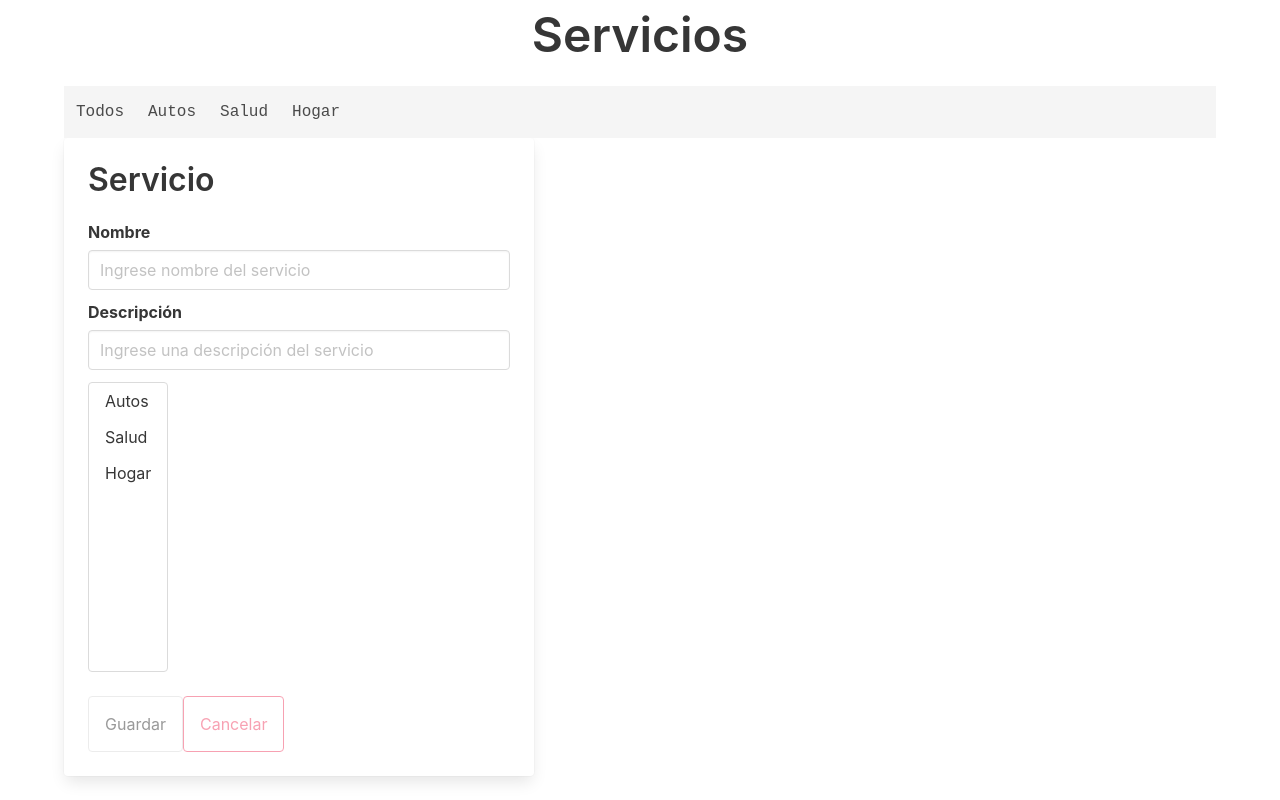
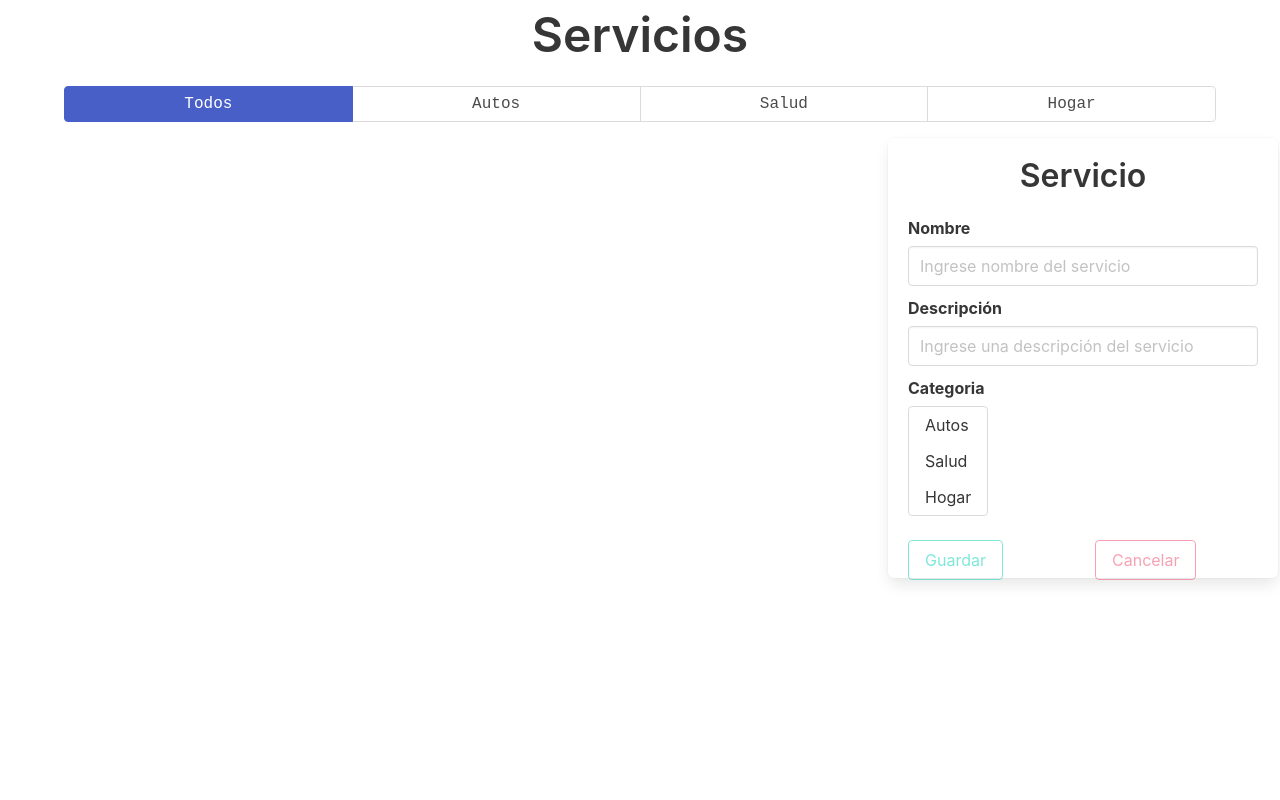
Before and after one commit to LeslyN/servicios-app, an Angular app: page / in a window 1280 px wide. Built offline with nearby package versions, Linux system fonts and the light colour scheme.

Commit message:
Changing the components design

```diff
--- a/src/app/app.component.html
+++ b/src/app/app.component.html
@@ -2,46 +2,30 @@
   <h1 class="title has-text-centered is-1 is-capitalized">Servicios</h1>
 
   <header class="header is-family-code">
-    <nav class="navbar has-background-white-ter" role="navigation" aria-label="main navigation">
-      <div class="navbar-brand">
-        <a role="button" class="navbar-burger burger" aria-label="menu" aria-expanded="false" data-target="navbarBasicExample">
-          <span aria-hidden="true"></span>
-          <span aria-hidden="true"></span>
-          <span aria-hidden="true"></span>
-        </a>
+    <div class="tabs is-toggle is-fullwidth">
+      <ul>
+        <li class="is-active"><a>Todos</a></li>
+        <li><a>Autos</a></li>
+        <li><a (click)="filterItems('Salud')">Salud</a></li>
+        <li><a>Hogar</a></li>
+      </ul>
+    </div>
+  </header>
+
+  <!-- <div class="container"> -->
+
+  <div class="columns">
+    <div class="column is-8">
+      <app-listService [valuesList]="listaServ">
+      </app-listService>
+    </div>
+    <div class="column is-one-fifth">
+      <div>
+        <app-formService (addServiceChild)="newService($event)"></app-formService>
       </div>
-
-      <div class="navbar-menu">
-        <div class="navbar-start">
-          <a class="navbar-item">
-            <h6 class="subtitle is-6">Todos</h6>
-          </a>
-          <a class="navbar-item">
-            <h6 class="subtitle is-6">Autos</h6>
-          </a>
-
-          <a class="navbar-item">
-            <h6 class="subtitle is-6">Salud</h6>
-          </a>
-          <a class="navbar-item">
-            <h6 class="subtitle is-6">Hogar</h6>
-          </a>
-        </div>
-      </div>
-    </nav>
-  </header>
-  <div class="container">
-    <div class="is-left">
-
-        <app-listService *ngFor="let serv of listaServ"
-          [valuesList]="listaServ"
-        >
-      </app-listService>
-      </div>
-
-    <div class="is-right">
-      <!-- Formulario -->
-      <app-formService (addServiceChild)="newService($event)"></app-formService>
     </div>
   </div>
+
+
+  <!-- </div> -->
 </div>
--- a/src/app/app.component.scss
+++ b/src/app/app.component.scss
@@ -1,22 +1,2 @@
 @charset "utf-8";
 @import "../../node_modules/bulma/bulma.sass";
-
-.card {
-  border-radius: 5px;
-  margin: 1em;
-}
-
-.card-footer {
-  border-radius: 0 0 5px 5px;
-}
-
-.is-color-green {
-  color: hsl(136,31,50);
-  border: 1px solid #7ebb8e;
-}
-
-.card-footer-bg {
-  background-color: #f5f5f5;
-  border: 1px solid #f5f5f5;
-  padding: 1.5em 0 0 0;
-}
--- a/src/app/app.component.ts
+++ b/src/app/app.component.ts
@@ -1,5 +1,9 @@
-import { Component } from '@angular/core';
-import { ServicesP } from './servicesP';
+import {
+  Component
+} from '@angular/core';
+import {
+  ServicesP
+} from './servicesP';
 
 @Component({
   selector: 'app-root',
@@ -14,17 +18,17 @@ export class AppComponent {
 
   values = new ServicesP();
 
+  filteredArray = [];
+
   dataUpdate() {
-    this.copia.push(
-      {
-        name: this.values.name,
-        description: this.values.description,
-        category: this.values.category
-      }
-    );
+    this.copia.push({
+      name: this.values.name,
+      description: this.values.description,
+      category: this.values.category
+    });
 
     this.listaServ = [...this.copia];
-    console.log('Lista', this.listaServ);
+    // console.log('Lista', this.listaServ);
   }
 
   newService(event) {
@@ -34,8 +38,23 @@ export class AppComponent {
     this.values.category = event.category;
 
     this.dataUpdate();
+    // console.log('Copia', this.copia);
+    // console.log('Lista despues de dataUpdate', this.listaServ);
+  }
 
 
+
+  filterItems(searchItem: string) {
+    let valor = this.listaServ.some((val => val.category.includes(searchItem)));
+    console.log('Valor: ', valor);
+    console.log('searchItem: ', this.listaServ);
+
   }
+}
 
-}
+// this.filteredArray = this.listaServ.filter(item => {
+//   console.log('Item: ', item);
+//   return searchItem.indexOf(item.category) > - 1;
+// });
+// console.log('SearchItem: ', searchItem);
+// console.log('FilteredArray: ', this.filteredArray);
--- a/src/app/app.module.ts
+++ b/src/app/app.module.ts
@@ -5,12 +5,14 @@ import { FormsModule, ReactiveFormsModule } from '@angular/forms';
 import { AppComponent } from './app.component';
 import { ListServiceComponent } from './listService/listService.component';
 import { FormServiceComponent } from './formService/formService.component';
+import { SearchPipe } from './search.pipe';
 
 @NgModule({
    declarations: [
       AppComponent,
       ListServiceComponent,
-      FormServiceComponent
+      FormServiceComponent,
+      SearchPipe
    ],
    imports: [
       BrowserModule,
--- a/src/app/formService/formService.component.html
+++ b/src/app/formService/formService.component.html
@@ -1,9 +1,8 @@
 <div class="container">
   <div class="columns">
-    <div class="column is-two-fifths">
-      <div class="card">
-        <div class="card-content">
-          <p class="title">
+    <div class="column is-one-fifth">
+      <div class="box is-width">
+        <p class="title has-text-centered">
           Servicio
         </p>
         <form [formGroup]="formService">
@@ -24,7 +23,8 @@
             </div>
             <!-- Categoria -->
             <div class="select is-multiple">
-                  <select multiple size="8" formControlName="category">
+              <label class="label">Categoria</label>
+              <select multiple size="3" formControlName="category">
                 <option value="Autos">Autos</option>
                 <option value="Salud">Salud</option>
                 <option value="Hogar">Hogar</option>
@@ -32,14 +32,21 @@
             </div>
           </div>
 
-            <div href="#" class="">
-              <button type="submit" [disabled]="!formService.valid" class="button is-color-green" (click)="saveService()"> Guardar</button>
-              <button type="button" [disabled]="!formService.valid" class="button is-danger is-outlined"> Cancelar</button>
+          <div class="columns">
+            <div class="column">
+              <div class="control">
+                <button type="submit" [disabled]="!formService.valid" class="button is-primary is-outlined flex-item"
+                  (click)="saveService()"> Guardar</button>
               </div>
-
+            </div>
+            <div class="column">
+              <div class="control">
+                <button type="button" [disabled]="!formService.valid" class="button is-danger is-outlined flex-item">
+                  Cancelar</button>
+              </div>
+            </div>
+          </div>
         </form>
-
-        </div>
       </div>
 
     </div>
--- a/src/app/formService/formService.component.scss
+++ b/src/app/formService/formService.component.scss
@@ -1,2 +1,8 @@
 @charset "utf-8";
 @import "../../../node_modules/bulma/bulma.sass";
+
+.is-width {
+  width: 350px;
+  height: 400px;
+  margin: 1em;
+}
--- a/src/app/formService/formService.component.ts
+++ b/src/app/formService/formService.component.ts
@@ -13,7 +13,7 @@ export class FormServiceComponent implements OnInit {
   values = new ServicesP();
 
   // Entradas desde el padre
-  @Input() valuesChild = new ServicesP();
+  // @Input() valuesChild = new ServicesP();
 
   // Emite al padre
   @Output() addServiceChild = new EventEmitter();
--- a/src/app/listService/listService.component.html
+++ b/src/app/listService/listService.component.html
@@ -1,4 +1,4 @@
-<div class="columns">
+<div class="columns is-mobile">
   <div class="column is-one-quarter" *ngFor="let service of valuesList">
     <div class="card">
       <div class="card-content">
--- a/src/app/listService/listService.component.scss
+++ b/src/app/listService/listService.component.scss
@@ -10,11 +10,6 @@
   border-radius: 0 0 5px 5px;
 }
 
-.is-color-green {
-  color: hsl(136,31,50);
-  border: 1px solid #7ebb8e;
-}
-
 .card-footer-bg {
   background-color: #f5f5f5;
   border: 1px solid #f5f5f5;
--- /dev/null
+++ b/src/app/search.pipe.ts
@@ -0,0 +1,16 @@
+import { Pipe, PipeTransform } from '@angular/core';
+
+@Pipe({
+  name: 'search'
+})
+export class SearchPipe implements PipeTransform {
+
+  transform(items: any, term?: any): any {
+    if (term === undefined) {
+      return items;
+    }
+    console.log('Esto viee items', items);
+    return items.filter(item => item.category.includes(term));
+  }
+
+}
```
Also changed, not shown: 1 other file (tests, documents, lock files or other folders). Lines whose indentation alone changed are shown as unchanged.
